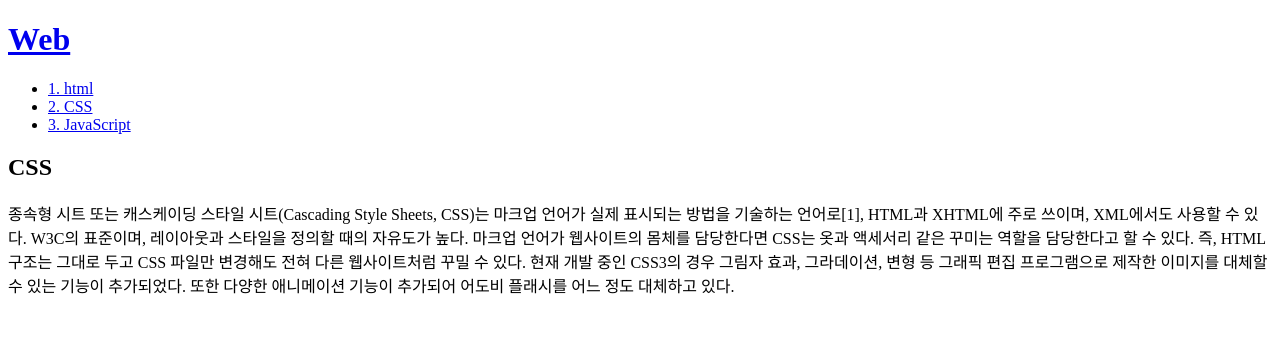
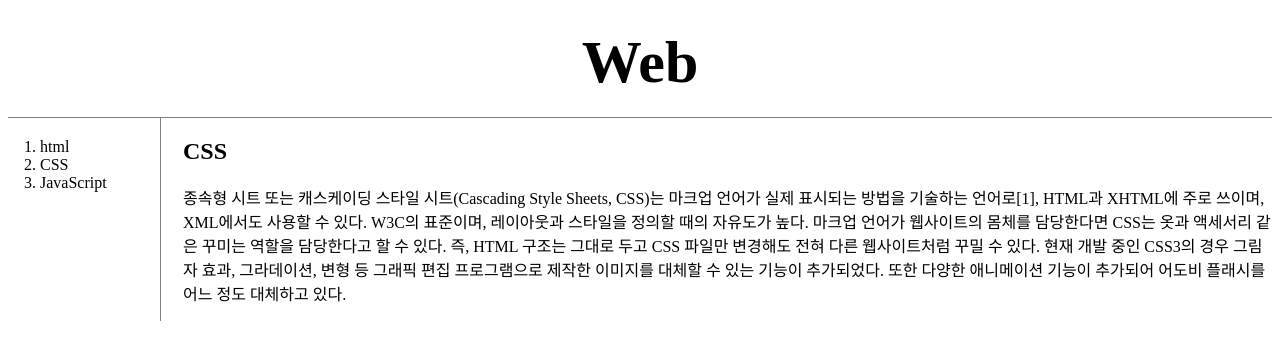
Before and after one commit to keue123/timothy_homepage, a plain HTML site: page 2.html in a window 1280 px wide. Drawn offline with Linux system fonts and the light colour scheme.

Commit message:
adding CSS

```diff
--- a/2.html
+++ b/2.html
@@ -4,18 +4,19 @@
 <head>
   <title>WEB1 - CSS</title>
   <meta charset="utf-8">
+  <link rel="stylesheet" href="style.css">
 </head>
 
 <body>
 
   <h1><a href="index.html">Web</a></h1>
-
-  <ul>
-      <li><a href="1.html">1. html</a></li>
-      <li><a href="2.html">2. CSS</a></li>
-      <li><a href="3.html">3. JavaScript</a></li>
-  </ul>
-
+<div id="grid">
+  <ol>
+      <li><a href="1.html">html</a></li>
+      <li><a href="2.html">CSS</a></li>
+      <li><a href="3.html">JavaScript</a></li>
+  </ol>
+  <div id=article>
     <h2>CSS</h2>
     <p>
     종속형 시트 또는 캐스케이딩 스타일 시트(Cascading Style Sheets, CSS)는
@@ -30,6 +31,8 @@
     제작한 이미지를 대체할 수 있는 기능이 추가되었다.
     또한 다양한 애니메이션 기능이 추가되어 어도비 플래시를 어느 정도 대체하고 있다.
     </p>
+  </div>
+</div>
 </body>
 
 </html>
--- /dev/null
+++ b/style.css
@@ -0,0 +1,38 @@
+a{
+  color:black;
+  text-decoration:none;
+}
+h1{
+  font-size:60px;
+  text-align:center;
+  border-bottom:1px solid gray;
+  margin:0;
+  padding:20px;
+}
+ol{
+  border-right:1px solid gray;
+  width:100px;
+  margin:0;
+  padding:20px;
+}
+#grid{
+  display: grid;
+  grid-template-columns: 150px 1fr;
+}
+#grid ol{
+  padding-left: 32px;
+}
+#grid #article{
+  padding-left: 25px;
+}
+@media(max-width:800px){
+  #grid{
+    display: block;
+  }
+  ol{
+    border-right:none;
+  }
+  h1{
+    border-bottom:none;
+  }
+}
```
Also changed, not shown: 1.html (+10 -7 lines), 3.html (+10 -8 lines), index.html (+10 -8 lines). Lines whose indentation alone changed are shown as unchanged.
